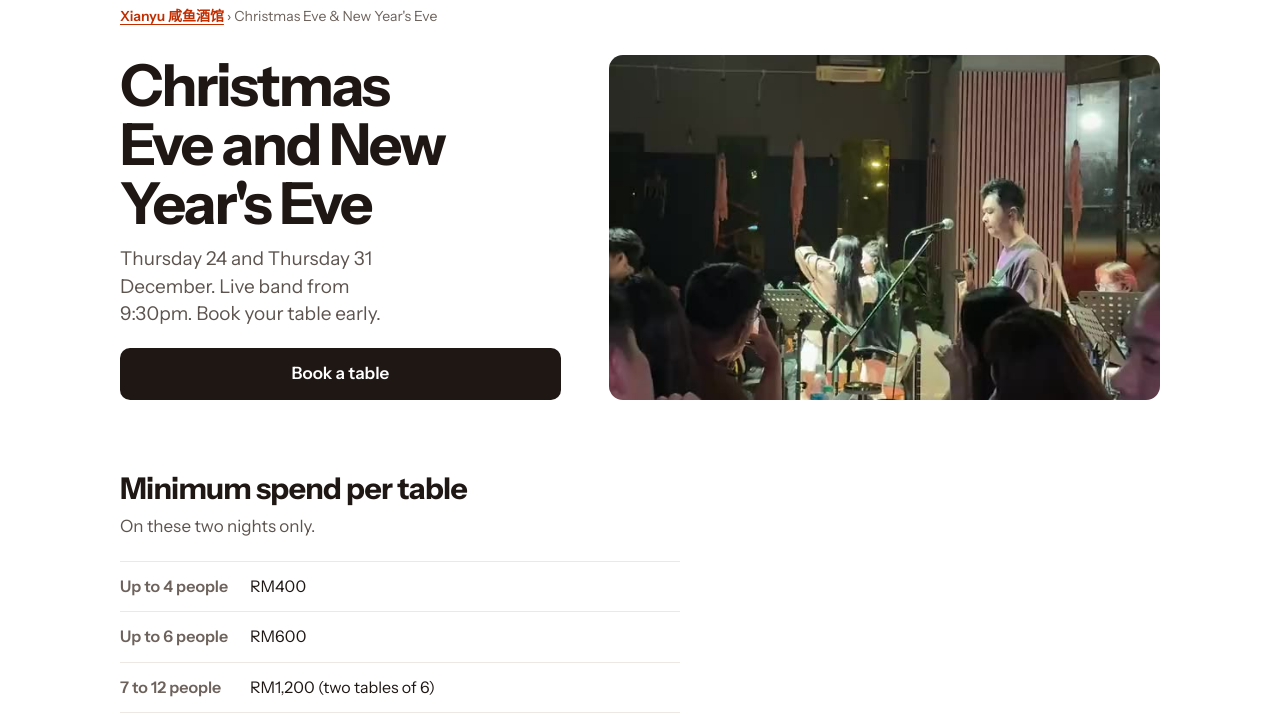
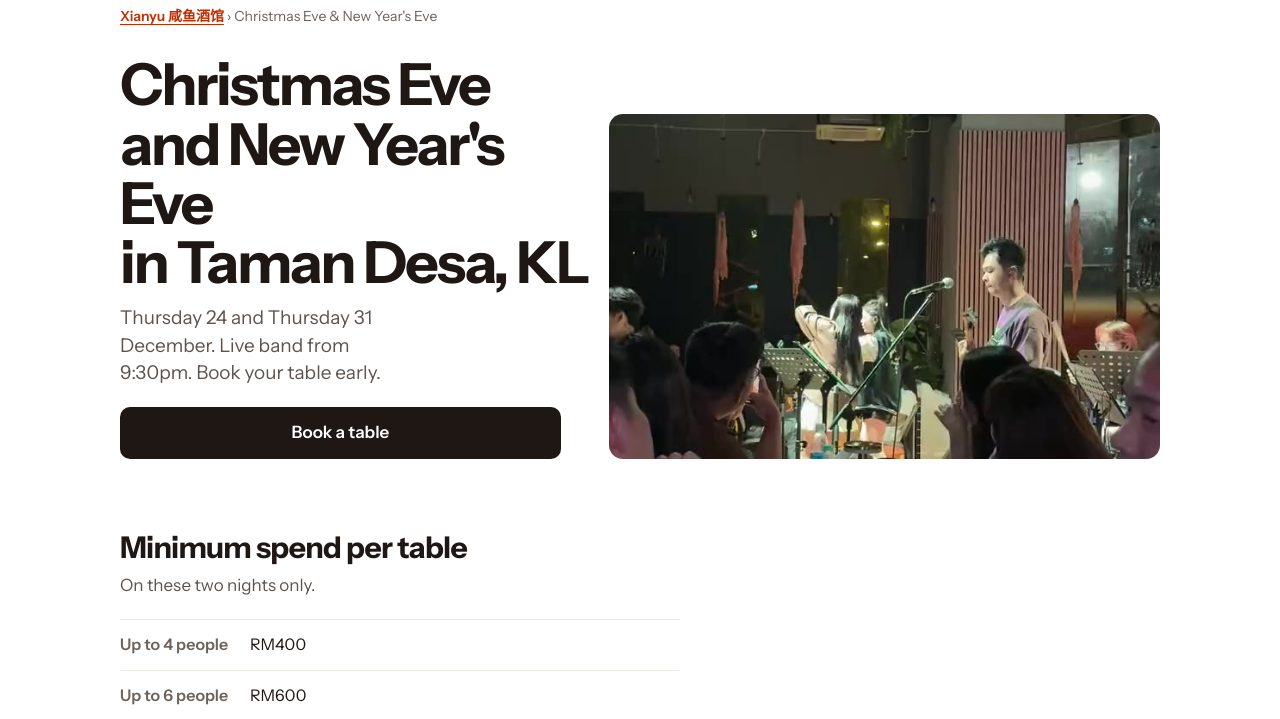
Before and after one commit to FreddieVong/xianyukl-site, a plain HTML site: page christmas-new-year/index.html in a window 1280 px wide. Shown: the part 79-798 px from the top of the page. Drawn offline with Linux system fonts and the light colour scheme.

Commit message:
Christmas Eve / New Year's Eve pages: the place in the title and heading, for local searches
Co-Authored-By: Claude Opus 5.5 <noreply@anthropic.com>

```diff
--- a/christmas-new-year/index.html
+++ b/christmas-new-year/index.html
@@ -1,9 +1,9 @@
 <!doctype html><html lang="en"><head><meta charset="utf-8"><meta name="viewport" content="width=device-width,initial-scale=1">
-<title>Christmas Eve & New Year's Eve · Xianyu 咸鱼酒馆</title><meta name="description" content="Thu 24 and Thu 31 Dec at Xianyu 咸鱼酒馆, Taman Desa, KL: live band from 9:30pm. Minimum spend RM400 for a table of up to 4, RM600 up to 6, RM1,200 for 7 to 12. No happy hour."><link rel="canonical" href="https://xianyukl.com/christmas-new-year/">
+<title>Christmas Eve & New Year's Eve in Taman Desa, KL · Xianyu 咸鱼酒馆</title><meta name="description" content="Thu 24 and Thu 31 Dec at Xianyu 咸鱼酒馆, Taman Desa, KL: live band from 9:30pm. Minimum spend RM400 for a table of up to 4, RM600 up to 6, RM1,200 for 7 to 12. No happy hour."><link rel="canonical" href="https://xianyukl.com/christmas-new-year/">
 <link rel="alternate" hreflang="en" href="https://xianyukl.com/christmas-new-year/">
 <link rel="alternate" hreflang="zh" href="https://xianyukl.com/zh/shengdan-kuanian/">
 <link rel="alternate" hreflang="x-default" href="https://xianyukl.com/christmas-new-year/">
-<meta property="og:title" content="Christmas Eve & New Year's Eve · Xianyu 咸鱼酒馆"><meta property="og:description" content="Thu 24 and Thu 31 Dec at Xianyu 咸鱼酒馆, Taman Desa, KL: live band from 9:30pm. Minimum spend RM400 for a table of up to 4, RM600 up to 6, RM1,200 for 7 to 12. No happy hour."><meta property="og:url" content="https://xianyukl.com/christmas-new-year/"><meta property="og:type" content="website"><meta property="og:image" content="https://xianyukl.com/assets/og-card.jpg"><meta name="twitter:card" content="summary_large_image">
+<meta property="og:title" content="Christmas Eve & New Year's Eve in Taman Desa, KL · Xianyu 咸鱼酒馆"><meta property="og:description" content="Thu 24 and Thu 31 Dec at Xianyu 咸鱼酒馆, Taman Desa, KL: live band from 9:30pm. Minimum spend RM400 for a table of up to 4, RM600 up to 6, RM1,200 for 7 to 12. No happy hour."><meta property="og:url" content="https://xianyukl.com/christmas-new-year/"><meta property="og:type" content="website"><meta property="og:image" content="https://xianyukl.com/assets/og-card.jpg"><meta name="twitter:card" content="summary_large_image">
 <meta name="theme-color" content="#ffffff"><link rel="icon" type="image/png" sizes="32x32" href="/assets/favicon-32.png"><link rel="apple-touch-icon" sizes="180x180" href="/assets/apple-touch-icon.png"><link rel="preload" href="/assets/fonts/instrument-sans-latin.woff2" as="font" type="font/woff2" crossorigin><style>
 /* Christmas Eve and New Year's Eve: the events page's paper, ink, lists and buttons. */
 @font-face{font-family:"Instrument Sans";font-style:normal;font-weight:400 700;font-display:swap;src:url(/assets/fonts/instrument-sans-latin.woff2) format("woff2")}
@@ -116,7 +116,7 @@ footer p{margin:0 0 12px}
 @media (prefers-reduced-motion:reduce){*{transition:none!important}}
 footer .fl p{display:flex;flex-wrap:wrap;align-items:center;column-gap:18px;margin:0 0 4px}footer .fl b{flex-basis:100%;font-size:13px;font-weight:600;color:var(--ink-3);margin-top:8px}footer .fl a{display:inline-flex;align-items:center;min-height:44px;padding:0;margin:0}
 </style>
-<script type="application/ld+json">{"@context": "https://schema.org", "@type": "WebPage", "@id": "https://xianyukl.com/christmas-new-year/#page", "url": "https://xianyukl.com/christmas-new-year/", "name": "Christmas Eve & New Year's Eve · Xianyu 咸鱼酒馆", "description": "Thu 24 and Thu 31 Dec at Xianyu 咸鱼酒馆, Taman Desa, KL: live band from 9:30pm. Minimum spend RM400 for a table of up to 4, RM600 up to 6, RM1,200 for 7 to 12. No happy hour.", "inLanguage": "en", "about": {"@id": "https://xianyukl.com/#venue"}, "isPartOf": {"@type": "WebSite", "url": "https://xianyukl.com/"}}</script><script type="application/ld+json">{"@context": "https://schema.org", "@type": "BreadcrumbList", "itemListElement": [{"@type": "ListItem", "position": 1, "name": "Xianyu 咸鱼酒馆", "item": "https://xianyukl.com/"}, {"@type": "ListItem", "position": 2, "name": "Christmas Eve & New Year's Eve", "item": "https://xianyukl.com/christmas-new-year/"}]}</script>
+<script type="application/ld+json">{"@context": "https://schema.org", "@type": "WebPage", "@id": "https://xianyukl.com/christmas-new-year/#page", "url": "https://xianyukl.com/christmas-new-year/", "name": "Christmas Eve & New Year's Eve in Taman Desa, KL · Xianyu 咸鱼酒馆", "description": "Thu 24 and Thu 31 Dec at Xianyu 咸鱼酒馆, Taman Desa, KL: live band from 9:30pm. Minimum spend RM400 for a table of up to 4, RM600 up to 6, RM1,200 for 7 to 12. No happy hour.", "inLanguage": "en", "about": {"@id": "https://xianyukl.com/#venue"}, "isPartOf": {"@type": "WebSite", "url": "https://xianyukl.com/"}}</script><script type="application/ld+json">{"@context": "https://schema.org", "@type": "BreadcrumbList", "itemListElement": [{"@type": "ListItem", "position": 1, "name": "Xianyu 咸鱼酒馆", "item": "https://xianyukl.com/"}, {"@type": "ListItem", "position": 2, "name": "Christmas Eve & New Year's Eve", "item": "https://xianyukl.com/christmas-new-year/"}]}</script>
 <!-- Google tag (gtag.js) -->
 <script async src="https://www.googletagmanager.com/gtag/js?id=G-GZSRML6N9E"></script>
 <script>
@@ -129,7 +129,7 @@ gtag('config','AW-18417939887');
 document.addEventListener('click',function(e){var a=e.target.closest&&e.target.closest('a[href]');if(!a)return;var h=a.getAttribute('href')||'';if(h.indexOf('wa.me')>-1||h.indexOf('api.whatsapp.com')>-1){try{gtag('event','conversion',{send_to:'AW-18417939887/WlDNCIPR-6odEK_rrc5E',transport_type:'beacon'});}catch(x){}}},true);
 </script></head><body><header class="top"><a class="brand" href="/"><picture><source type="image/webp" srcset="/assets/img/logo-300.webp"><img src="/assets/img/logo-300.png" width="60" height="60" alt="Xianyu 咸鱼酒馆"></picture></a><a class="sw" href="/zh/shengdan-kuanian/" lang="zh" hreflang="zh">中文</a></header><main>
 <nav class="crumb"><a href="/">Xianyu 咸鱼酒馆</a> › Christmas Eve &amp; New Year's Eve</nav>
-<div class="hero"><div><h1>Christmas Eve and New Year's Eve</h1><p class="lede">Thursday 24 and Thursday 31 December. Live band from 9:30pm. Book your table early.</p><a class="btn btn-ink" style="margin-top:20px" href="https://wa.me/60126522885?text=Hi%20Xianyu%2C%20I%27d%20like%20to%20book%20a%20table%20for%20Christmas%20Eve%20%2F%20New%20Year%27s%20Eve.%0A%0AName%20%3A%0ADate%20%3A%0ATime%20%3A%0APax%20%3A">Book a table</a></div><picture><img src="/assets/video/xianyu-live-poster.jpg" width="640" height="800" alt="The band playing to guests at Xianyu 咸鱼酒馆" fetchpriority="high" decoding="async"></picture></div>
+<div class="hero"><div><h1>Christmas Eve and New Year's Eve <span class="nw">in Taman Desa, KL</span></h1><p class="lede">Thursday 24 and Thursday 31 December. Live band from 9:30pm. Book your table early.</p><a class="btn btn-ink" style="margin-top:20px" href="https://wa.me/60126522885?text=Hi%20Xianyu%2C%20I%27d%20like%20to%20book%20a%20table%20for%20Christmas%20Eve%20%2F%20New%20Year%27s%20Eve.%0A%0AName%20%3A%0ADate%20%3A%0ATime%20%3A%0APax%20%3A">Book a table</a></div><picture><img src="/assets/video/xianyu-live-poster.jpg" width="640" height="800" alt="The band playing to guests at Xianyu 咸鱼酒馆" fetchpriority="high" decoding="async"></picture></div>
 <section class="blk" aria-labelledby="m-h"><h2 id="m-h">Minimum spend per table</h2><p class="say">On these two nights only.</p><ul class="facts"><li><span class="k">Up to 4 people</span><span>RM400</span></li><li><span class="k">Up to 6 people</span><span>RM600</span></li><li><span class="k">7 to 12 people</span><span>RM1,200 (two tables of 6)</span></li><li><span class="k">More than 12</span><span>WhatsApp us</span></li></ul><a class="btn btn-ink" href="https://wa.me/60126522885?text=Hi%20Xianyu%2C%20I%27d%20like%20to%20book%20a%20table%20for%20Christmas%20Eve%20%2F%20New%20Year%27s%20Eve.%0A%0AName%20%3A%0ADate%20%3A%0ATime%20%3A%0APax%20%3A">Book a table</a></section>
 <section class="blk" aria-labelledby="a-h"><h2 id="a-h">Also on these two nights</h2><ul class="facts"><li><span class="k">Happy hour</span><span>None that night.</span></li><li><span class="k">Kept bottles</span><span>They can't be opened that night. A bottle whose last day is 24 or 31 Dec gets one more night.</span></li></ul><p class="note">Every other night is as usual.</p></section>
 <footer><p>Xianyu 咸鱼酒馆 · Unit A-G-03, Union Tower, Jalan Desa Bakti, Taman Desa, 58000 Kuala Lumpur · <a href="tel:+60126522885">+60 12-652 2885</a> · 6:30pm–2:30am daily · <a href="https://maps.app.goo.gl/R8NTbLVmtterrdzh8">Google Maps</a> · <a href="https://instagram.com/xianyu.kl">Instagram</a></p><nav class="fl" aria-label="More pages"><p><b>Plan a night</b><a href="/events/">Private events</a><a href="/birthday-venue-kl/">Birthday</a><a href="/group-party-taman-desa/">Company dinners</a><a href="/date-night-kl/">Date night</a><a href="/happy-hour-kl/">Happy hour</a><a href="/late-night-food-old-klang-road/">Late-night food</a></p><p><b>More</b><a href="/">Home</a><a href="/mandopop-live-bar-kl/">Mandopop live bar KL</a><a href="/bar-taman-desa/">Bar in Taman Desa</a><a href="/bar-open-late-kl/">Open late</a><a href="/zh/shenye-jiuba/">深夜酒吧</a><a href="/zh/huayu-zhuchang/">华语驻唱</a><a href="/zh/shengri-paidui/">生日派对</a><a href="/zh/">中文</a><a href="/faq/">FAQ</a></p></nav></footer></main>
```
Also changed, not shown: zh/shengdan-kuanian/index.html (+4 -4 lines).
